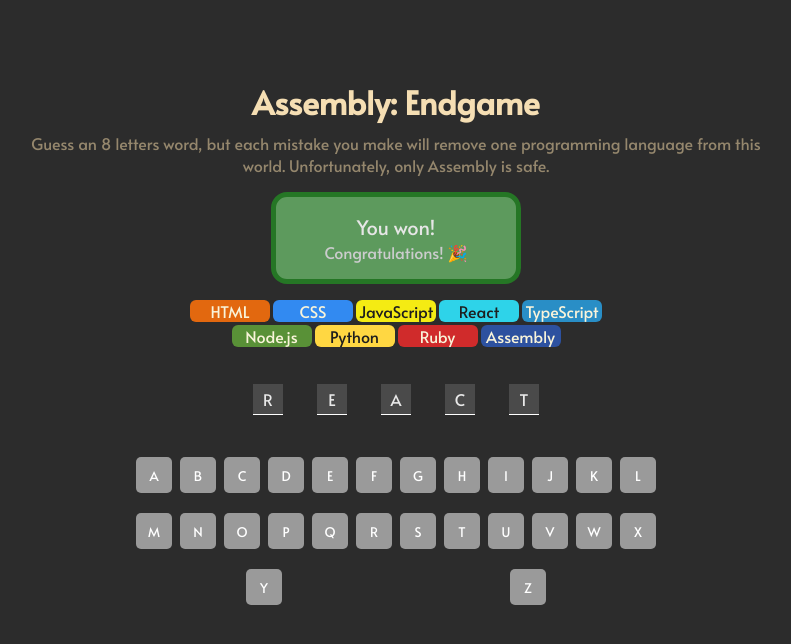
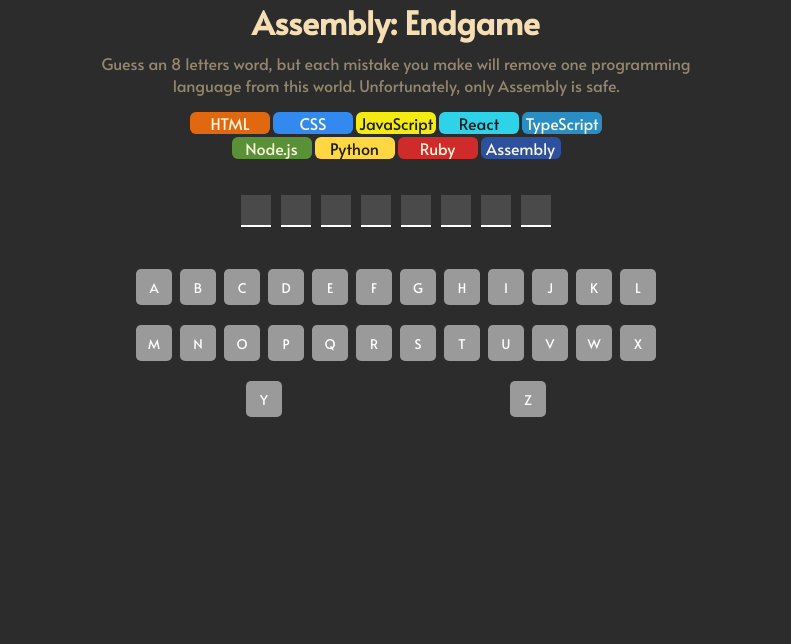
Before and after one commit to RandyTylor69/hangman-assembly, a React (Create React App) app: page / in a window 1280 px wide. Shown: the top 644 px of the page, without its empty margins (244-1035 px from the left). Built offline with nearby package versions, Linux system fonts and the light colour scheme.

Commit message:
display msg based on result completed

```diff
--- a/src/App.css
+++ b/src/App.css
@@ -1,9 +1,12 @@
-*{
+* {
   margin: 0;
   font-family: "alata", sans-serif;
 }
 
+html,
 body {
+  margin: 0;
+  height: 100%;
   background-color: rgb(44, 44, 44);
 }
 
@@ -13,12 +16,10 @@
   justify-content: center;
   flex-direction: column;
   color: wheat;
-  max-width: 95vh;
+  max-width: 80vh;
   margin: auto;
   text-align: center;
-  margin-top: 10vh;
 }
-
 
 header > p {
   color: rgb(149, 135, 109);
@@ -41,6 +42,11 @@
   border-radius: 2vh;
 }
 
+.status-lost-addon {
+  background-color: rgb(103, 40, 40);
+  border: 5px solid rgb(40, 6, 6);
+}
+
 .status > p {
   font-size: 2vh;
   color: rgb(203, 204, 205);
@@ -48,7 +54,7 @@
 
 .languages {
   display: flex;
-  width:60vh;
+  width: 60vh;
   margin: auto;
   margin-top: 2vh;
   justify-content: center;
@@ -65,13 +71,12 @@
   height: 5vh;
   margin: auto;
   margin-top: 4vh;
-
 }
 
-main > span{
+main > span {
   color: rgb(233, 233, 233);
   background-color: rgb(74, 74, 74);
-  border-bottom: 1px solid white;
+  border-bottom: 2px solid white;
   height: 30px;
   width: 30px;
   display: flex;
@@ -91,7 +96,7 @@
   flex-wrap: wrap;
 }
 
-section > button{
+section > button {
   height: 36px;
   width: 36px;
   color: white;
@@ -101,11 +106,14 @@
   cursor: pointer;
 }
 
-
-.keyboardColorGreen{
-  background-color: green;
+.keyboardColorGreen {
+  background-color: rgb(123, 198, 123);
 }
 
-.keyboardColorRed{
-  background-color: red;
+.keyboardColorRed {
+  background-color: rgb(97, 25, 25);
 }
+
+.crossed-out {
+  opacity: 0.1;
+}
--- a/src/App.js
+++ b/src/App.js
@@ -7,31 +7,53 @@
 import Keyboard from "./components/Keyboard";
 
 function App() {
-  // 1. Selecting the word to be guessed
-  const [currentWord, setCurrentWord] = React.useState("react");
-  const currentWordArray = currentWord.split("");
-  const wordMapped = currentWordArray.map((letter) => (
-    <span>{letter.toUpperCase()}</span>
-  ));
+  // 1. Storing guessed letters in state
+  const [guessedLetters, setGuessedLetters] = React.useState([]);
+  const [correctTries, setCorrestTries] = React.useState(0);
 
-  // 2. Storing guessed letters in state
-  const [guessedLetters, setGuessedLetters] = React.useState([]);
+  // 2. Storing the word to be guessed
+  const [correctWord, setcorrectWord] = React.useState("bordeaux");
+  const correctWordArray = correctWord.split("");
+
   const guessLetter = (letter) => {
-    // update the guessed-letter array
-    let isRight = currentWordArray.includes(letter)? true : false;
+    // 1.1 add the letter to the guessed words array
     setGuessedLetters((prevArray) =>
       prevArray.includes(letter) ? prevArray : [...prevArray, letter]
     );
+    // 1.2 update the correct guesses
+    setCorrestTries((prevNum)=>
+      correctWordArray.includes(letter) ? prevNum+1 : prevNum
+    )
+  };
 
-  };
+  // 3. Display the guessed letters
+  const wordMapped = correctWordArray.map((letter) => (
+    <span>{guessedLetters.includes(letter) ? letter.toUpperCase() : ""}</span>
+  ));
+
+  // an number that stores the wrong guesses, derived from the two states
+  const wrongGuessCount = guessedLetters.filter(
+    (letter) => !correctWordArray.includes(letter)
+  ).length;
+
+  // the "isGameOver" variable that evaluates to 'true' if the user has used
+  // all their available guesses
+  const isGameOver = wrongGuessCount === correctWordArray.length ? true : false;
+
+  // update the correct tries
+
+
+  // ---------- console log tests -----------------//
+
+  console.log(correctTries)
 
   return (
     <>
       <Header />
-      <Status />
-      <Languages />
-      <Word wordMapped = {wordMapped}/>
-      <Keyboard guessLetter={guessLetter} word = {currentWordArray}/>
+      <Status isGameOver={isGameOver} correctTries={correctTries} />
+      <Languages wrongGuessCount={wrongGuessCount} />
+      <Word wordMapped={wordMapped} />
+      <Keyboard guessLetter={guessLetter} word={correctWordArray} />
     </>
   );
 }
--- a/src/components/Keyboard.js
+++ b/src/components/Keyboard.js
@@ -4,6 +4,8 @@
     const keyboard = alphabet.map(letter => (
         <button onClick={(e)=>{
             props.guessLetter(letter);
+
+            // keyboard letter styles, if it's in the current word
             e.target.classList.add(
                 props.word.includes(letter) ?
                 "keyboardColorGreen" : "keyboardColorRed"
--- a/src/components/Languages.js
+++ b/src/components/Languages.js
@@ -1,29 +1,34 @@
-import {langOptions} from "../langOptions"
-import React from "react"
+import { langOptions } from "../langOptions";
+import React from "react";
+import { clsx } from "clsx";
 
-export default function Languages() {
+export default function Languages(props) {
+  // state: language chips
+  const [languageChips, setLanguageChips] = React.useState(langOptions);
 
-    // state: language chips
-    const [languageChips, setLanguageChips] = React.useState(langOptions)
+  // mapping the state onto the page
+  const languages = languageChips.map((lingo, index) => {
+    const className = clsx({
+      "crossed-out": props.wrongGuessCount > index
+    });
 
-    // mapping the state onto the page
-    const languages = languageChips.map(lingo => (
-        <div
-            style={{
-                backgroundColor:lingo.backgroundColor,
-                borderRadius:"6px",
-                color:lingo.color,
-                minWidth:"10vh",
-                minpHeight:"3vh",
-                textAlign:"center"
-                }}>
-            {lingo.name}
-        </div>
-    ))
+    return (
+      <div
+        key={index}
+        style={{
+          backgroundColor: lingo.backgroundColor,
+          borderRadius: "6px",
+          color: lingo.color,
+          minWidth: "10vh",
+          minpHeight: "3vh",
+          textAlign: "center",
+        }}
+        className={className}
+      >
+        {lingo.name}
+      </div>
+    );
+  });
 
-    return(
-        <div className="languages">
-            {languages}
-        </div>
-    )
+  return <div className="languages">{languages}</div>;
 }
--- a/src/components/Status.js
+++ b/src/components/Status.js
@@ -1,11 +1,18 @@
+import clsx from "clsx"
 
-export default function Status(){
+export default function Status(props){
+    const gameWon = props.correctTries === 8? true : false;
     return(
-        <div className="status">
-            <span> You won! </span>
+        // conditionally render
+            props.isGameOver &&
+
+        <div className={clsx("status", !gameWon && "status-lost-addon")}>
+
+            <span> {gameWon? "You won" : "You lost"}</span>
             <p>
-                Congratulations! 🎉
+                {gameWon? "Congratulations!" : "gg lil bro time to learn Assembly for the rest of eternity💀"}
             </p>
         </div>
+
     )
 }
```
Also changed, not shown: public/index.html (+1 -22 lines).
